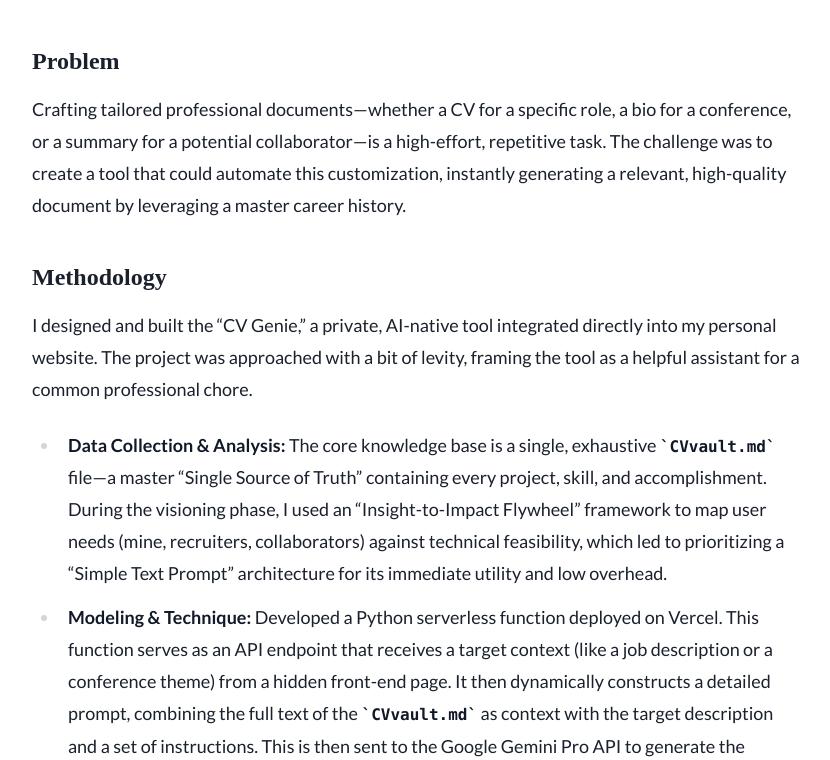
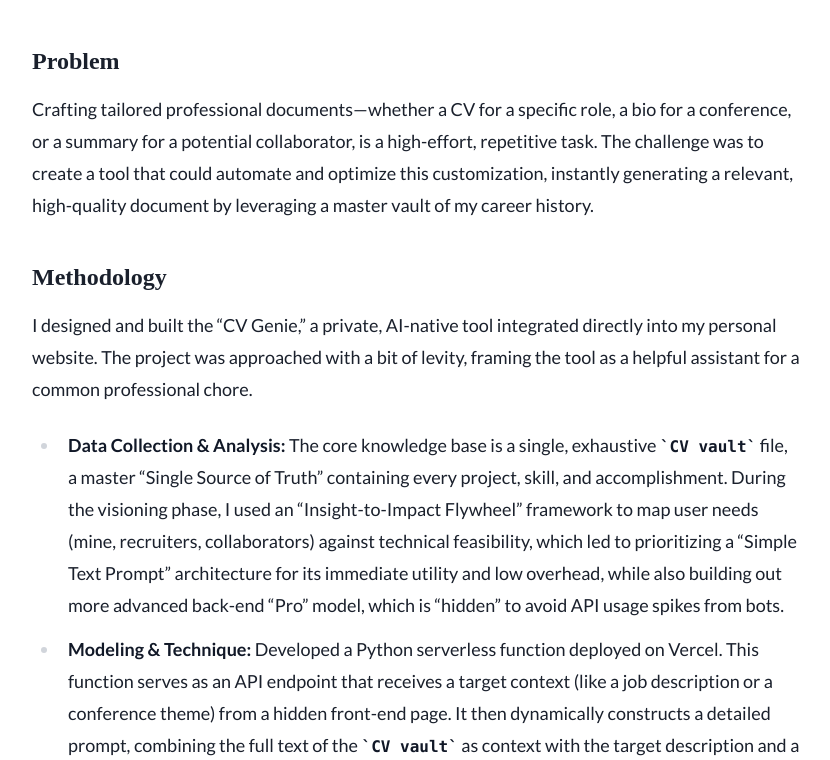
Before and after one commit to mooreporfavor/portfolio-website, an Astro site: page /portfolio/ai-cv-genie in a window 1280 px wide. Shown: the part 260-1020 px from the top of the page, without its empty margins (224-1054 px from the left). Built offline with nearby package versions, Linux system fonts and the light colour scheme; Astro itself is replaced by a stand-in of ours.

Commit message:
Text edits to portfolio files

```diff
--- a/src/content/projects/ai-cv-genie.md
+++ b/src/content/projects/ai-cv-genie.md
@@ -9,14 +9,14 @@ isFeatured: true
 
 ### Problem
 
-Crafting tailored professional documents—whether a CV for a specific role, a bio for a conference, or a summary for a potential collaborator—is a high-effort, repetitive task. The challenge was to create a tool that could automate this customization, instantly generating a relevant, high-quality document by leveraging a master career history.
+Crafting tailored professional documents—whether a CV for a specific role, a bio for a conference, or a summary for a potential collaborator, is a high-effort, repetitive task. The challenge was to create a tool that could automate and optimize this customization, instantly generating a relevant, high-quality document by leveraging a master vault of my career history.
 
 ### Methodology
 
 I designed and built the "CV Genie," a private, AI-native tool integrated directly into my personal website. The project was approached with a bit of levity, framing the tool as a helpful assistant for a common professional chore.
 
-*   **Data Collection & Analysis:** The core knowledge base is a single, exhaustive `CVvault.md` file—a master "Single Source of Truth" containing every project, skill, and accomplishment. During the visioning phase, I used an "Insight-to-Impact Flywheel" framework to map user needs (mine, recruiters, collaborators) against technical feasibility, which led to prioritizing a "Simple Text Prompt" architecture for its immediate utility and low overhead.
-*   **Modeling & Technique:** Developed a Python serverless function deployed on Vercel. This function serves as an API endpoint that receives a target context (like a job description or a conference theme) from a hidden front-end page. It then dynamically constructs a detailed prompt, combining the full text of the `CVvault.md` as context with the target description and a set of instructions. This is then sent to the Google Gemini Pro API to generate the tailored output.
+*   **Data Collection & Analysis:** The core knowledge base is a single, exhaustive `CV vault` file, a master "Single Source of Truth" containing every project, skill, and accomplishment. During the visioning phase, I used an "Insight-to-Impact Flywheel" framework to map user needs (mine, recruiters, collaborators) against technical feasibility, which led to prioritizing a "Simple Text Prompt" architecture for its immediate utility and low overhead, while also building out more advanced back-end "Pro" model, which is "hidden" to avoid API usage spikes from bots.
+*   **Modeling & Technique:** Developed a Python serverless function deployed on Vercel. This function serves as an API endpoint that receives a target context (like a job description or a conference theme) from a hidden front-end page. It then dynamically constructs a detailed prompt, combining the full text of the `CV vault` as context with the target description and a set of instructions. This is then sent to the Google Gemini Pro API to generate the tailored output.
 *   **Development & Strategy:** The front-end was built as a simple HTML form on a hidden Astro page. The development was significantly accelerated using Gemini Code Assist as a pair-programmer, particularly for generating client-side JavaScript for the API `fetch` call and debugging the Python serverless function's deployment environment on Vercel.
 
 ### Outcome
--- a/src/content/projects/georgia-rct-schools.md
+++ b/src/content/projects/georgia-rct-schools.md
@@ -3,7 +3,7 @@ title: "Rigorous Impact Evaluation of School Rehabilitation in Georgia"
 client: "Millennium Challenge Corporation (MCC) & Government of Georgia (MCA-Georgia)"
 year: 2014
 track: "Global Development"
-tags: ["Impact Evaluation", "Randomized Controlled Trial (RCT)", "Education Infrastructure", "Regression Discontinuity Design (RDD)", "Georgia", "Monitoring & Evaluation"]
+tags: ["Impact Evaluation", "Randomized Control Trials (RCTs)", "Education Infrastructure", "Regression Discontinuity Design (RDD)", "Georgia", "Monitoring & Evaluation"]
 isFeatured: true
 ---
 
```
